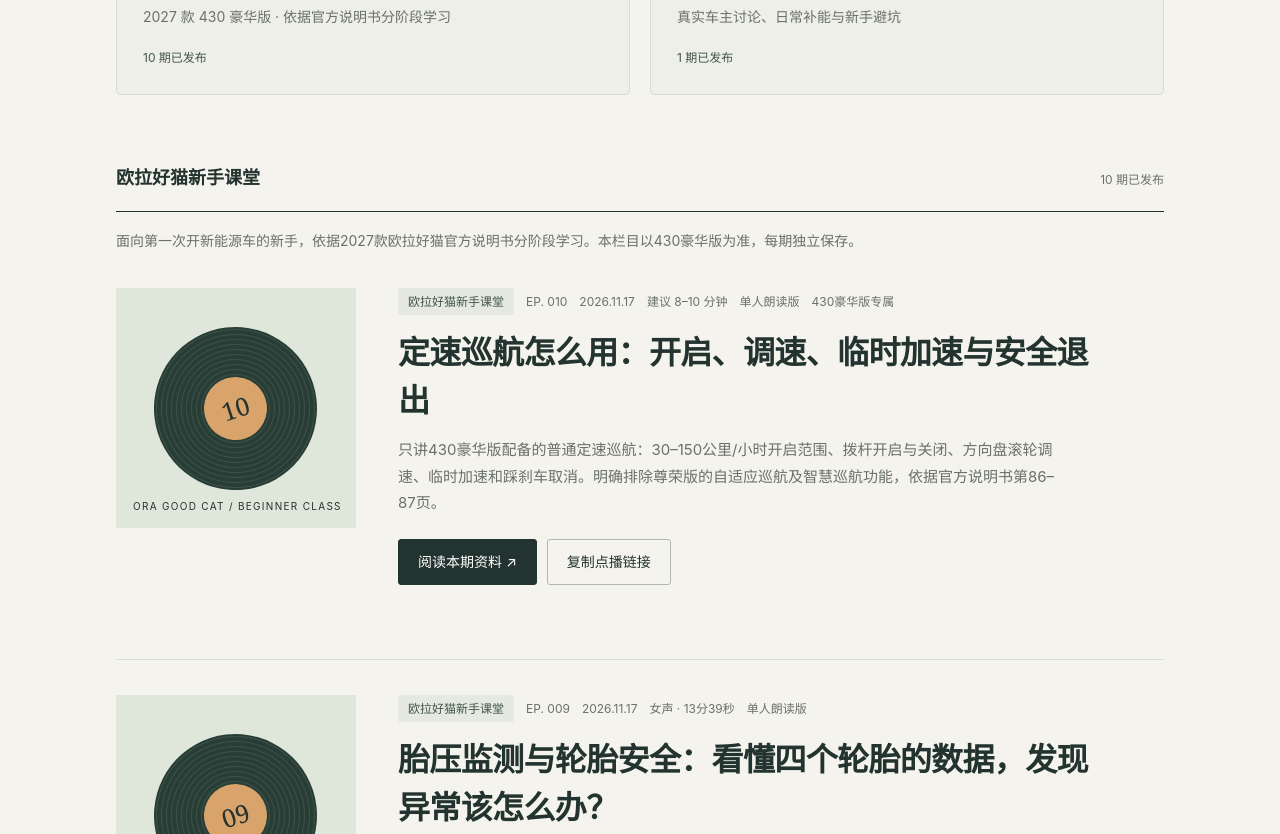
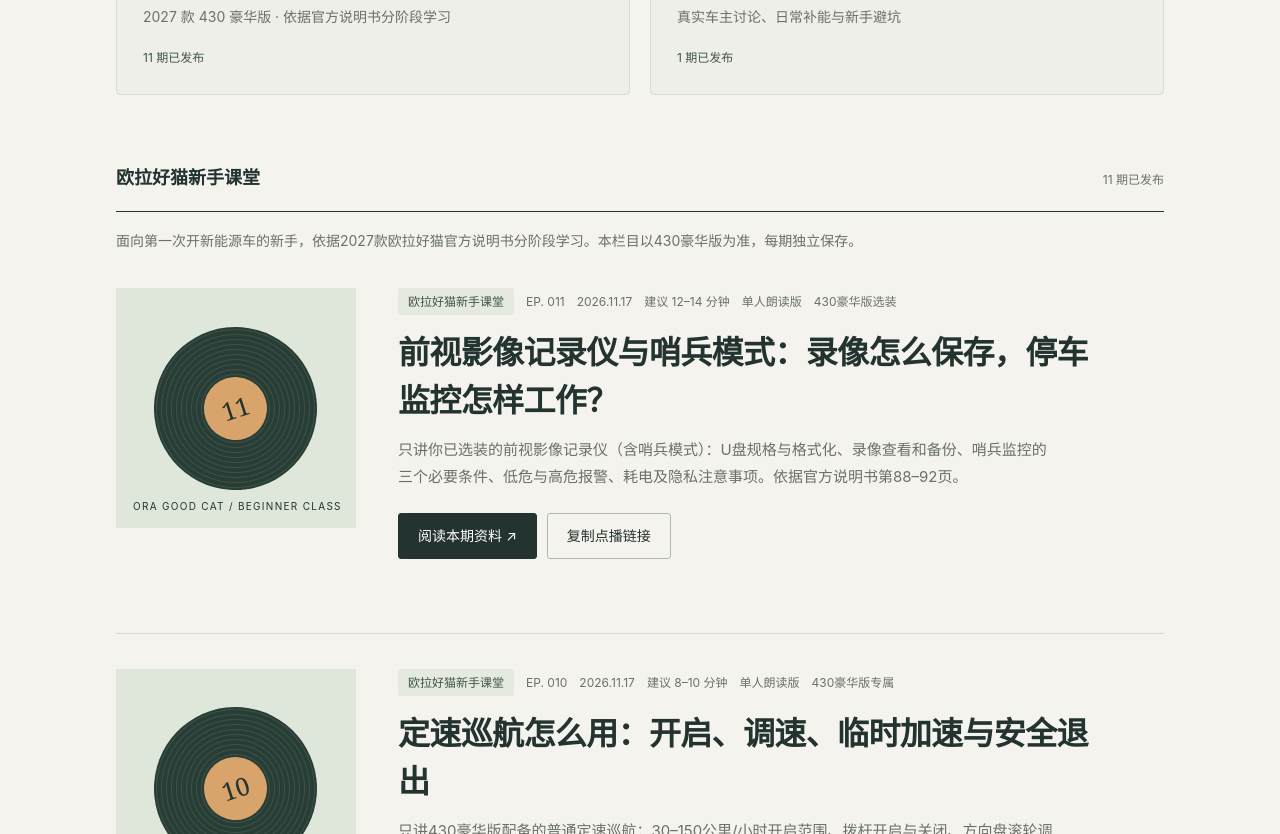
Before and after one commit to suyeye6117-pixel/laifu-listening-briefs, a plain HTML site: page index.html in a window 1280 px wide. Shown: the part 620-1454 px from the top of the page. Drawn offline with Linux system fonts and the light colour scheme.

Commit message:
List ORA EP011 dashcam and sentinel mode lesson

```diff
--- a/index.html
+++ b/index.html
@@ -22,11 +22,19 @@ a{color:inherit}button{font:inherit}a,button{-webkit-tap-highlight-color:transpa
 <main>
 <section class="hero" aria-labelledby="title"><div class="eyebrow">专题资料 · 持续收录</div><h1 id="title">把好奇，<br>留给下一次收听。</h1><p class="intro">每期一份完整资料，一个独立链接。选一个想了解的话题，带到来福，听它慢慢讲清楚。</p></section>
 <nav class="columns" aria-label="播客栏目">
-<a class="column" href="#ora-class"><span class="eyebrow">01 / 车型课堂</span><strong>欧拉好猫新手课堂 <span aria-hidden="true">↘</span></strong><span>2027 款 430 豪华版 · 依据官方说明书分阶段学习</span><small>10 期已发布</small></a>
+<a class="column" href="#ora-class"><span class="eyebrow">01 / 车型课堂</span><strong>欧拉好猫新手课堂 <span aria-hidden="true">↘</span></strong><span>2027 款 430 豪华版 · 依据官方说明书分阶段学习</span><small>11 期已发布</small></a>
 <a class="column" href="#owner-experience"><span class="eyebrow">02 / 经验专题</span><strong>新能源车主经验 <span aria-hidden="true">↘</span></strong><span>真实车主讨论、日常补能与新手避坑</span><small>1 期已发布</small></a>
 </nav>
-<section id="ora-class" class="collection" aria-labelledby="ora-title"><div class="sectionhead"><h2 id="ora-title">欧拉好猫新手课堂</h2><span class="count">10 期已发布</span></div>
+<section id="ora-class" class="collection" aria-labelledby="ora-title"><div class="sectionhead"><h2 id="ora-title">欧拉好猫新手课堂</h2><span class="count">11 期已发布</span></div>
 <p class="collection-intro">面向第一次开新能源车的新手，依据2027款欧拉好猫官方说明书分阶段学习。本栏目以430豪华版为准，每期独立保存。</p>
+<article class="episode">
+<div class="art" aria-hidden="true"><div class="disc"><span class="label">11</span></div><small>ORA GOOD CAT / BEGINNER CLASS</small></div>
+<div><div class="meta"><span class="tag">欧拉好猫新手课堂</span><span>EP. 011</span><time datetime="2026-11-17">2026.11.17</time><span>建议 12–14 分钟</span><span>单人朗读版</span><span>430豪华版选装</span></div>
+<h3><a href="/episodes/ora-011.html">前视影像记录仪与哨兵模式：录像怎么保存，停车监控怎样工作？</a></h3>
+<p class="summary">只讲你已选装的前视影像记录仪（含哨兵模式）：U盘规格与格式化、录像查看和备份、哨兵监控的三个必要条件、低危与高危报警、耗电及隐私注意事项。依据官方说明书第88–92页。</p>
+<div class="actions"><a class="btn" href="/episodes/ora-011.html">阅读本期资料 <span aria-hidden="true">&nbsp;↗</span></a><button class="btn secondary" type="button" id="copy-ora-11" data-url="https://listen.motifrevue.com/episodes/ora-011.html">复制点播链接</button></div>
+<p class="status" id="copy-ora-11-status" role="status" aria-live="polite"></p>
+</div></article>
 <article class="episode">
 <div class="art" aria-hidden="true"><div class="disc"><span class="label">10</span></div><small>ORA GOOD CAT / BEGINNER CLASS</small></div>
 <div><div class="meta"><span class="tag">欧拉好猫新手课堂</span><span>EP. 010</span><time datetime="2026-11-17">2026.11.17</time><span>建议 8–10 分钟</span><span>单人朗读版</span><span>430豪华版专属</span></div>
@@ -132,6 +140,9 @@ const ora7Button=document.getElementById('copy-ora-7'),ora7Status=document.getEl
 const ora8Button=document.getElementById('copy-ora-8'),ora8Status=document.getElementById('copy-ora-8-status');
 const ora9Button=document.getElementById('copy-ora-9'),ora9Status=document.getElementById('copy-ora-9-status');
 const ora10Button=document.getElementById('copy-ora-10'),ora10Status=document.getElementById('copy-ora-10-status');
+const ora11Button=document.getElementById('copy-ora-11'),ora11Status=document.getElementById('copy-ora-11-status');
+ora11Button?.addEventListener('click',async()=>{try{await navigator.clipboard.writeText(ora11Button.dataset.url);ora11Status.textContent='链接已复制，去来福粘贴即可。';ora11Button.textContent='已复制 ✓';setTimeout(()=>ora11Button.textContent='复制点播链接',2500)}catch(e){ora11Status.textContent='请打开“阅读本期资料”，复制浏览器地址栏中的链接。'}});
+
 ora10Button?.addEventListener('click',async()=>{try{await navigator.clipboard.writeText(ora10Button.dataset.url);ora10Status.textContent='链接已复制，去来福粘贴即可。';ora10Button.textContent='已复制 ✓';setTimeout(()=>ora10Button.textContent='复制点播链接',2500)}catch(e){ora10Status.textContent='请打开“阅读本期资料”，复制浏览器地址栏中的链接。'}});
 
 ora9Button?.addEventListener('click',async()=>{try{await navigator.clipboard.writeText(ora9Button.dataset.url);ora9Status.textContent='链接已复制，去来福粘贴即可。';ora9Button.textContent='已复制 ✓';setTimeout(()=>ora9Button.textContent='复制点播链接',2500)}catch(e){ora9Status.textContent='请打开“阅读本期资料”，复制浏览器地址栏中的链接。'}});
```
